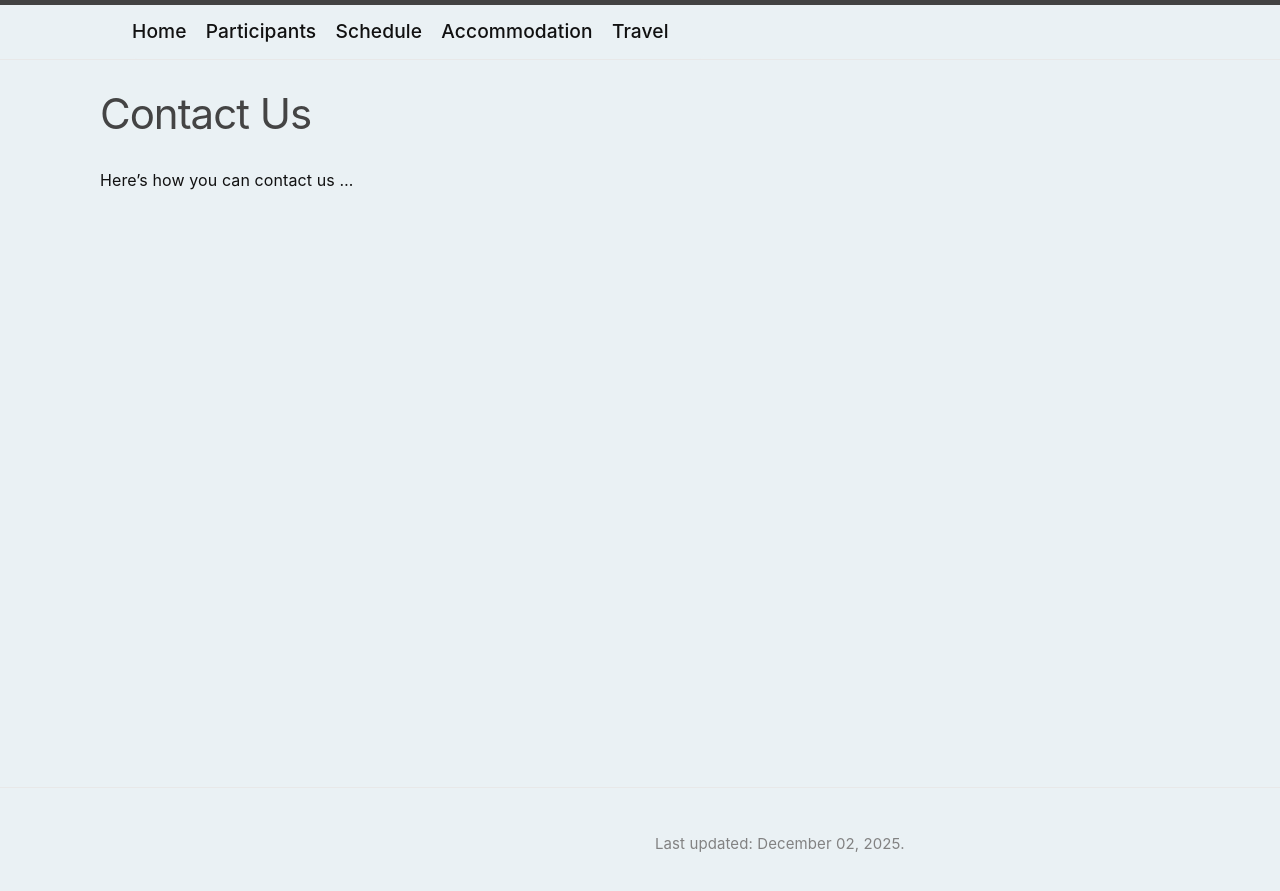
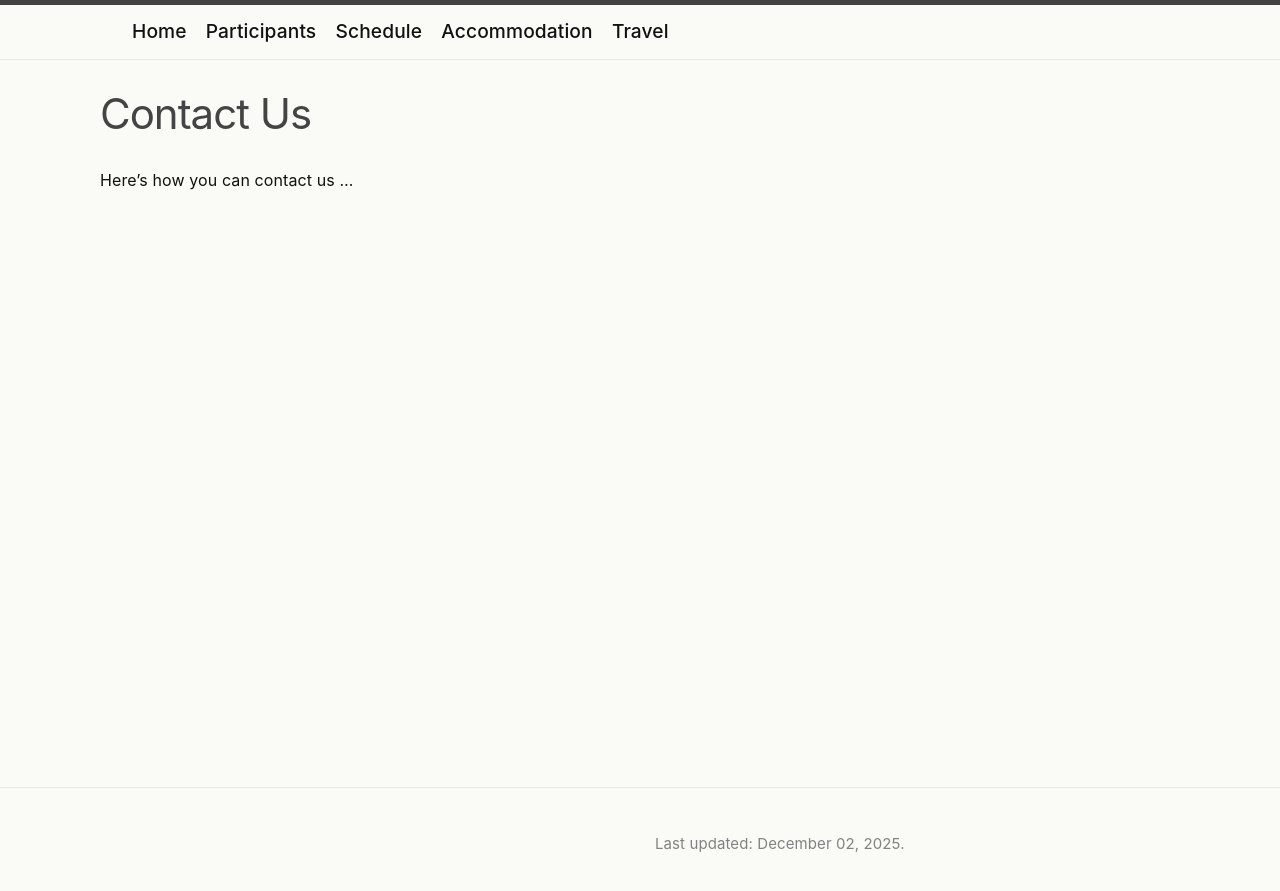
Before and after one commit to celmechcongress2026/celmechcongress2026.github.io, a Jekyll site: the page built from contactus.md, in a window 1280 px wide. Shown: the top 891 px of the page. Built offline with Jekyll 4.4.1, drawn with Linux system fonts in a browser that asks for light colours.

Commit message:
Update workshop.css

```diff
--- a/assets/css/workshop.css
+++ b/assets/css/workshop.css
@@ -207,5 +207,5 @@ body,
 .site-main,
 .page,
 .content {
-  background-color: #EAF1F4 !important;
+  background-color: #FAFAF7 !important;
 }
```
